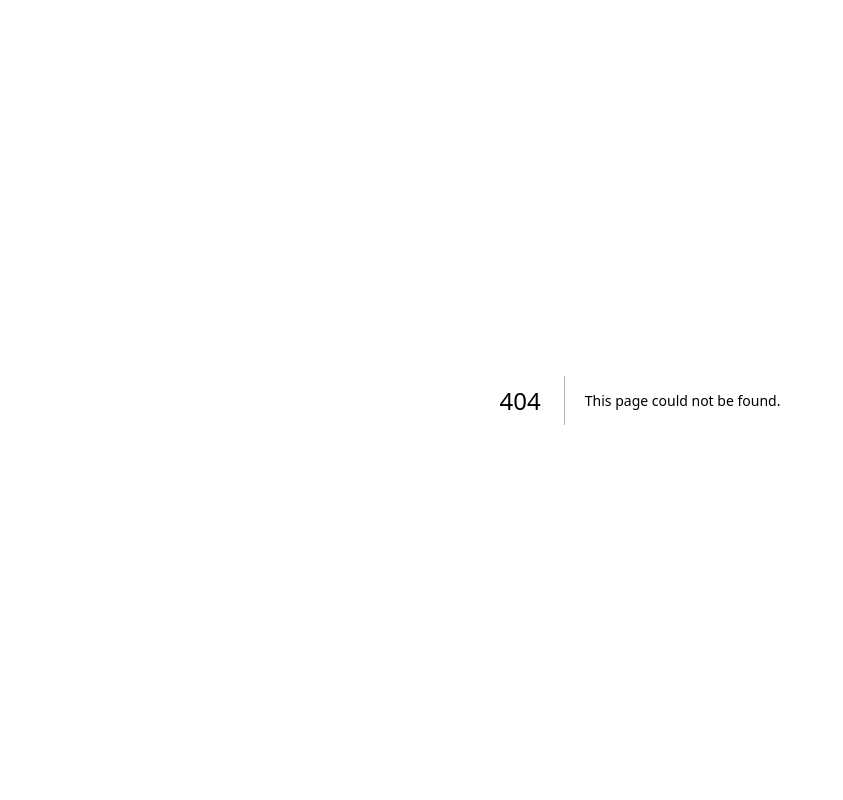
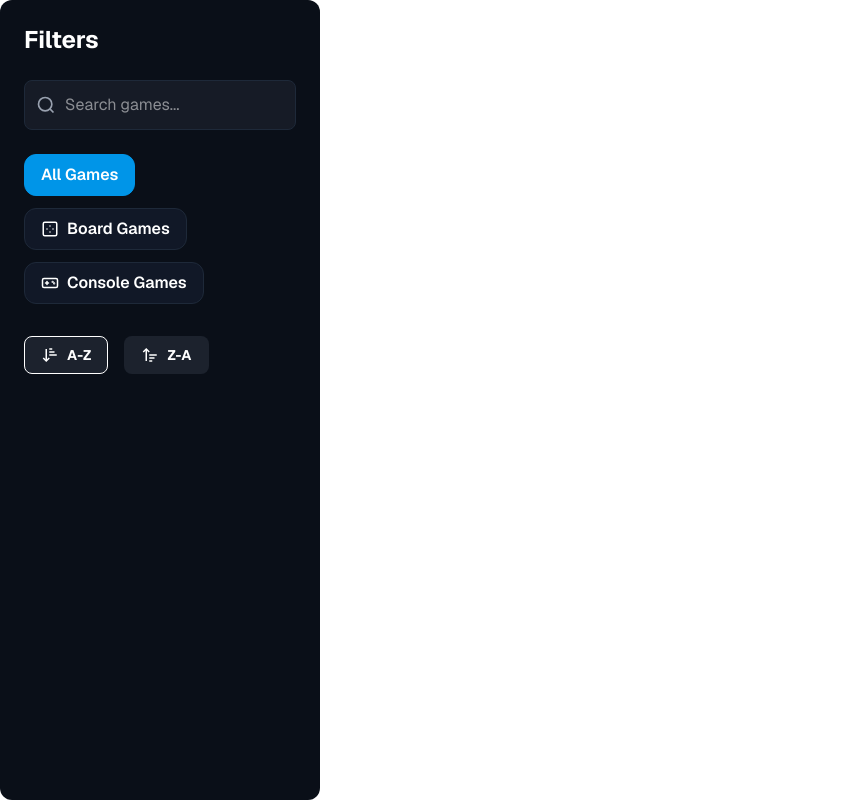
Before and after one commit to ansbilalgit/piasta-net-frontend, a Next.js app: page /gamefilter in a window 1280 px wide. Before the commit this address had no page. Shown: the whole page, without its empty margins (0-843 px from the left). Built offline with nearby package versions, Linux system fonts and the light colour scheme.

Commit message:
created Game filter page with no functionality

```diff
--- /dev/null
+++ b/app/gamefilter/page.tsx
@@ -0,0 +1,78 @@
+"use client";
+
+import React, { useState } from 'react';
+
+const GameFilters = () => {
+  const [activeTab, setActiveTab] = useState('All Games');
+  const [activeSort, setActiveSort] = useState('A-Z');
+
+  const categories = [
+    { name: 'All Games', icon: null },
+    { name: 'Board Games', icon: (
+      <svg width="18" height="18" viewBox="0 0 24 24" fill="none" stroke="currentColor" strokeWidth="2" strokeLinecap="round" strokeLinejoin="round"><rect width="18" height="18" x="3" y="3" rx="2" ry="2"/><path d="M12 8h.01"/><path d="M8 12h.01"/><path d="M16 12h.01"/><path d="M12 16h.01"/></svg>
+    )},
+    { name: 'Console Games', icon: (
+      <svg width="18" height="18" viewBox="0 0 24 24" fill="none" stroke="currentColor" strokeWidth="2" strokeLinecap="round" strokeLinejoin="round"><line x1="6" x2="10" y1="12" y2="12"/><line x1="8" x2="8" y1="10" y2="14"/><rect width="20" height="12" x="2" y="6" rx="2"/><circle cx="15.5" cy="10.5" r=".5"/><circle cx="17.5" cy="12.5" r=".5"/></svg>
+    )},
+  ];
+
+  return (
+    <div className="w-80  p-6 bg-[#0a0f18] text-white rounded-xl font-sans min-h-screen">
+      <h2 className="text-2xl font-bold mb-6">Filters</h2>
+
+      {/* Search Input */}
+      <div className="relative mb-6">
+        <div className="absolute left-3 top-1/2 -translate-y-1/2 text-gray-400">
+           <svg width="20" height="20" viewBox="0 0 24 24" fill="none" stroke="currentColor" strokeWidth="2"><circle cx="11" cy="11" r="8"/><path d="m21 21-4.3-4.3"/></svg>
+        </div>
+        <input
+          type="text"
+          placeholder="Search games..."
+          className="w-full bg-[#161b26] border border-gray-800 rounded-lg py-3 pl-10 pr-4 focus:outline-none focus:ring-2 focus:ring-blue-500"
+        />
+      </div>
+
+      {/* Category Tabs */}
+      <div className="flex flex-wrap gap-3 mb-8">
+        {categories.map((cat) => (
+          <button
+            key={cat.name}
+            onClick={() => setActiveTab(cat.name)}
+            className={`flex items-center gap-2 px-4 py-2 rounded-xl border transition-colors ${
+              activeTab === cat.name
+                ? 'bg-[#0095e8] border-[#0095e8] text-white'
+                : 'bg-[#111827] border-gray-800 hover:bg-gray-800'
+            }`}
+          >
+            {cat.icon}
+            <span className="font-semibold">{cat.name}</span>
+          </button>
+        ))}
+      </div>
+
+      {/* Sort Buttons */}
+      <div className="flex gap-4">
+        <button
+          onClick={() => setActiveSort('A-Z')}
+          className={`flex items-center gap-2 px-4 py-2 bg-[#1c222d] border rounded-lg transition-colors ${
+            activeSort === 'A-Z' ? 'border-white' : 'border-transparent hover:bg-gray-700'
+          }`}
+        >
+          <svg width="18" height="18" viewBox="0 0 24 24" fill="none" stroke="currentColor" strokeWidth="2"><path d="m3 16 4 4 4-4"/><path d="M7 20V4"/><path d="M11 4h4"/><path d="M11 8h7"/><path d="M11 12h10"/></svg>
+          <span className="font-bold text-sm uppercase">A-Z</span>
+        </button>
+        <button
+          onClick={() => setActiveSort('Z-A')}
+          className={`flex items-center gap-2 px-4 py-2 bg-[#1c222d] border rounded-lg transition-colors ${
+            activeSort === 'Z-A' ? 'border-white' : 'border-transparent hover:bg-gray-700'
+          }`}
+        >
+          <svg width="18" height="18" viewBox="0 0 24 24" fill="none" stroke="currentColor" strokeWidth="2"><path d="m3 8 4-4 4 4"/><path d="M7 4v16"/><path d="M11 12h10"/><path d="M11 16h7"/><path d="M11 20h4"/></svg>
+          <span className="font-bold text-sm uppercase">Z-A</span>
+        </button>
+      </div>
+    </div>
+  );
+};
+
+export default GameFilters;
```
